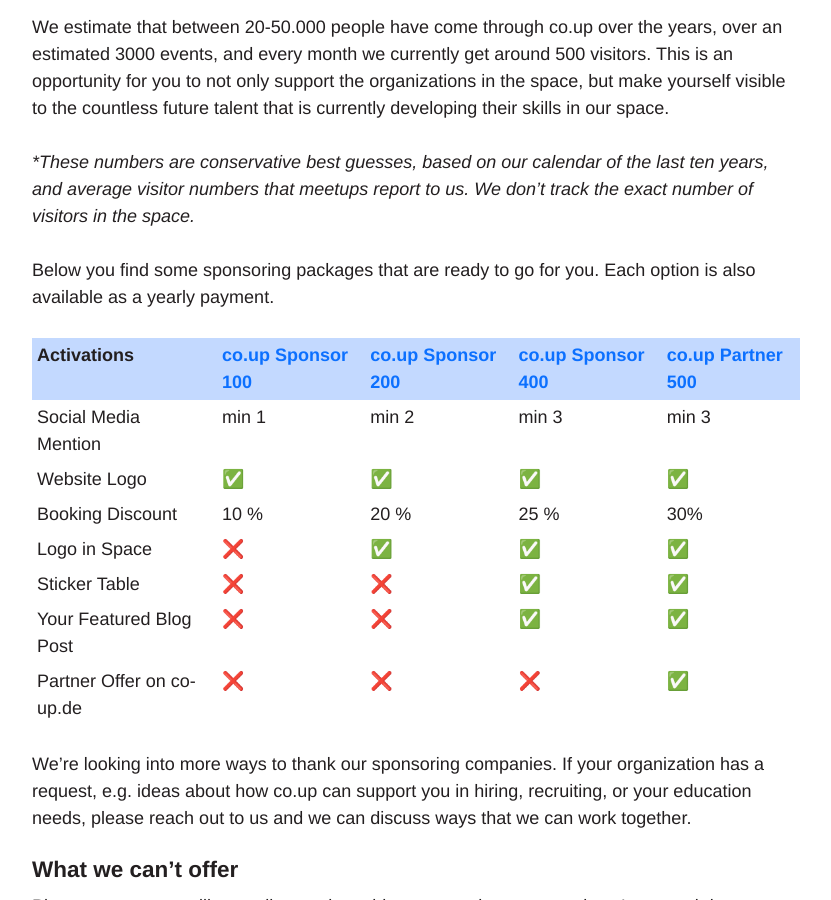
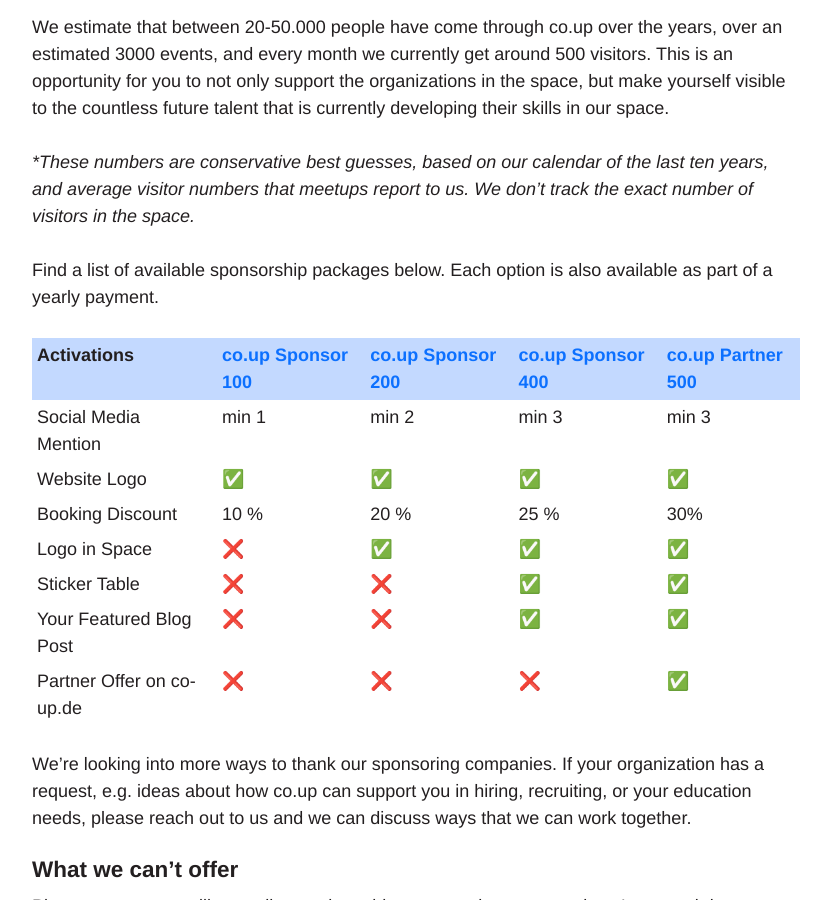
Before and after one commit to co-up/co-up.de, a Jekyll site: the page built from sponsorships.md, in a window 1280 px wide and 900 px high, scrolled down 1310 px. Shown: the whole window, without its empty margins (224-1055 px from the left). Built offline with Jekyll 4.4.1, drawn with Linux system fonts in a browser that asks for light colours.

Commit message:
wording fix

```diff
--- a/sponsorships.md
+++ b/sponsorships.md
@@ -36,7 +36,7 @@
 
 **These numbers are conservative best guesses, based on our calendar of the last ten years, and average visitor numbers that meetups report to us. We don’t track the exact number of visitors in the space.*
 
-Below you find some sponsoring packages that are ready to go for you. Each option is also available as a yearly payment.
+Find a list of available sponsorship packages below. Each option is also available as part of a yearly payment.
 
 Activations  | [co.up Sponsor 100](https://members.co-up.de/membership_signup/new?plan_id=f7a7b200f596d0d7c77b91a6fb06339b) | [co.up Sponsor 200]() | [co.up Sponsor 400](https://members.co-up.de/membership_signup/new?plan_id=b402d723bd7f964ce7ff9141943e01c3) | [co.up Partner 500](https://members.co-up.de/membership_signup/new?plan_id=b7cc0e80af703e64643e0d1e5c652751) |
 -- | -- | -- | -- | --
```
